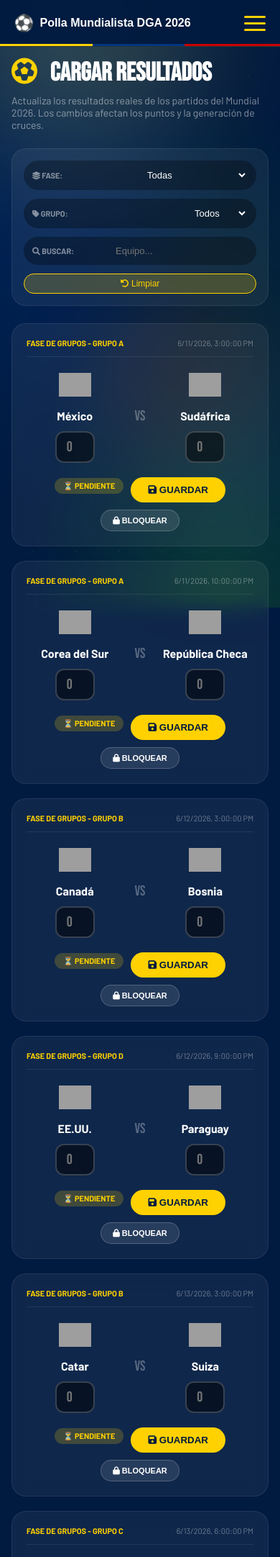
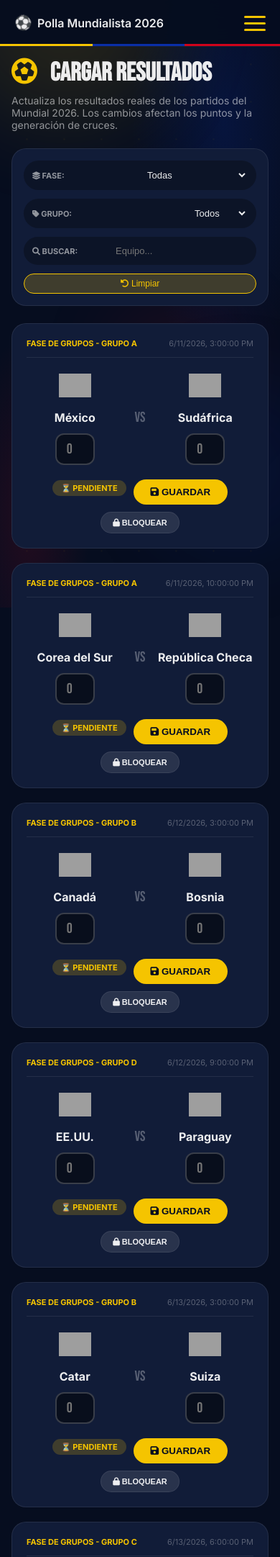
Before and after one commit to andyrdavila-lgtm/polla, a Flask app: page /admin/partidos in a window 390 px wide. Shown: the top 2163 px of the page at 72% size. Run offline with Flask 3, Linux system fonts and the light colour scheme; the visitor is signed in with stand-in values (Sample User, id 1); grey boxes are pictures that could not be loaded.

Commit message:
Update and rename backend/templates/admin_partidos.html to templates/admin_partidos.html

```diff
--- a/backend/templates/admin_partidos.html
+++ b/templates/admin_partidos.html
@@ -3,51 +3,56 @@
 <head>
     <meta charset="UTF-8">
     <meta name="viewport" content="width=device-width, initial-scale=1.0, user-scalable=yes">
-    <title>Cargar Resultados - Admin Polla Mundialista</title>
+    <title>Cargar Resultados · Admin Polla Mundialista 2026</title>
     <link rel="preconnect" href="https://fonts.googleapis.com">
-    <link href="https://fonts.googleapis.com/css2?family=Bebas+Neue&family=Barlow:wght@400;600;700&display=swap" rel="stylesheet">
+    <link href="https://fonts.googleapis.com/css2?family=Bebas+Neue&family=Inter:wght@400;500;600;700&display=swap" rel="stylesheet">
     <link rel="stylesheet" href="https://cdnjs.cloudflare.com/ajax/libs/font-awesome/6.0.0/css/all.min.css">
     <style>
-        /* ===== ESTILOS (MANTENIDOS) ===== */
         :root {
-            --ec-yellow: #FFD100;
-            --ec-blue: #003580;
-            --ec-red: #CC0001;
-            --ec-dark: #001a40;
-            --ec-green: #1a6b1a;
-            --white: #ffffff;
+            --y:   #F5C400;
+            --b:   #0A2FA8;
+            --r:   #D0021B;
+            --dk:  #060D1F;
+            --mid: #0D1A3A;
+            --s1:  #111C38;
+            --s2:  #162040;
+            --brd: rgba(255,255,255,0.08);
+            --tx:  rgba(255,255,255,0.92);
+            --txm: rgba(255,255,255,0.55);
+            --txd: rgba(255,255,255,0.30);
+            --green: #1a6b1a;
         }
         * { margin: 0; padding: 0; box-sizing: border-box; }
         body {
-            font-family: 'Barlow', sans-serif;
-            background: var(--ec-dark);
-            color: var(--white);
+            font-family: 'Inter', sans-serif;
+            background: var(--dk);
+            color: var(--tx);
         }
         .bg-canvas {
             position: fixed; inset: 0; z-index: 0;
-            background: radial-gradient(ellipse at 20% 0%, rgba(0,53,128,0.6) 0%, transparent 60%),
-                        radial-gradient(ellipse at 80% 100%, rgba(26,107,26,0.4) 0%, transparent 60%),
-                        var(--ec-dark);
+            background: radial-gradient(ellipse 55% 70% at 80% 20%, rgba(10,47,168,0.22) 0%, transparent 60%),
+                        radial-gradient(ellipse 40% 55% at 10% 85%, rgba(208,2,27,0.14) 0%, transparent 55%),
+                        var(--dk);
             pointer-events: none;
         }
         .bg-canvas::after {
             content: '';
             position: absolute; inset: 0;
-            background-image: radial-gradient(circle, rgba(255,209,0,0.06) 1px, transparent 1px);
-            background-size: 60px 60px;
-            animation: gridDrift 25s linear infinite;
+            background-image: radial-gradient(circle, rgba(245,196,0,0.05) 1px, transparent 1px);
+            background-size: 52px 52px;
+            animation: gridDrift 30s linear infinite;
         }
-        @keyframes gridDrift { to { background-position: 60px 60px; } }
+        @keyframes gridDrift { to { background-position: 52px 52px; } }
         .floater {
             position: fixed; z-index: 0;
-            width: 320px; height: 320px;
-            border-radius: 50%; filter: blur(80px);
-            pointer-events: none; opacity: 0.18;
+            width: 280px; height: 280px;
+            border-radius: 50%; filter: blur(60px);
+            pointer-events: none; opacity: 0.12;
             animation: floatBall 18s ease-in-out infinite;
         }
-        .floater-1 { background: var(--ec-yellow); top: -80px; left: -80px; }
-        .floater-2 { background: var(--ec-blue); bottom: 10%; right: -100px; animation-delay: -6s; }
-        .floater-3 { background: var(--ec-red); top: 50%; left: 40%; animation-delay: -12s; width: 200px; height: 200px; }
+        .floater-1 { background: var(--y); top: -80px; left: -80px; }
+        .floater-2 { background: var(--b); bottom: 10%; right: -100px; animation-delay: -6s; }
+        .floater-3 { background: var(--r); top: 50%; left: 40%; animation-delay: -12s; width: 180px; height: 180px; }
         @keyframes floatBall {
             0%,100% { transform: translate(0,0) scale(1); }
             33% { transform: translate(30px,-40px) scale(1.1); }
@@ -55,9 +60,9 @@
         }
         nav {
             position: fixed; top: 0; left: 0; right: 0; z-index: 1000;
-            background: rgba(0,26,64,0.95);
+            background: rgba(6,13,31,0.95);
             backdrop-filter: blur(16px);
-            border-bottom: 1px solid rgba(255,209,0,0.15);
+            border-bottom: 1px solid var(--brd);
         }
         .nav-container {
             display: flex; align-items: center; justify-content: space-between;
@@ -66,12 +71,12 @@
         }
         .nav-brand {
             display: flex; align-items: center; gap: 8px;
-            font-family: 'Barlow Condensed', sans-serif;
-            font-size: 16px; font-weight: 700;
-            color: var(--white);
+            font-family: 'Inter', sans-serif;
+            font-size: 1rem; font-weight: 600;
+            color: var(--tx);
             text-decoration: none;
         }
-        .nav-brand .ball { font-size: 22px; animation: spin 4s linear infinite; }
+        .nav-brand .ball { font-size: 1.2rem; animation: spin 4s linear infinite; }
         @keyframes spin { to { transform: rotate(360deg); } }
         .menu-toggle {
             display: none; flex-direction: column;
@@ -79,7 +84,7 @@
         }
         .menu-toggle span {
             display: block; height: 3px; width: 100%;
-            background-color: var(--ec-yellow); border-radius: 3px;
+            background-color: var(--y); border-radius: 3px;
             transition: all 0.3s ease;
         }
         .menu-toggle.active span:nth-child(1) { transform: translateY(9px) rotate(45deg); }
@@ -89,14 +94,14 @@
             display: flex; gap: 24px; list-style: none; transition: all 0.3s ease;
         }
         .nav-links a {
-            font-family: 'Barlow Condensed', sans-serif; font-size: 14px;
-            font-weight: 600; letter-spacing: 0.08em; text-transform: uppercase;
-            color: rgba(255,255,255,0.7); text-decoration: none; transition: color 0.3s;
+            font-family: 'Inter', sans-serif; font-size: 0.8rem;
+            font-weight: 500; letter-spacing: 0.03em; text-transform: uppercase;
+            color: var(--txm); text-decoration: none; transition: color 0.3s;
         }
-        .nav-links a:hover, .nav-links a.active { color: var(--ec-yellow); }
+        .nav-links a:hover, .nav-links a.active { color: var(--y); }
         .nav-stripe {
             height: 3px;
-            background: linear-gradient(90deg, var(--ec-yellow) 33%, var(--ec-blue) 33% 66%, var(--ec-red) 66%);
+            background: linear-gradient(90deg, var(--y) 33%, var(--b) 33% 66%, var(--r) 66%);
             position: absolute; bottom: 0; left: 0; right: 0;
         }
         @media (max-width: 768px) {
@@ -119,11 +124,11 @@
         .page-header { margin-bottom: 24px; }
         .page-header h1 {
             font-family: 'Bebas Neue', sans-serif;
-            font-size: 36px; color: var(--white);
+            font-size: 36px; color: var(--tx);
         }
-        .page-header h1 i { color: var(--ec-yellow); margin-right: 12px; }
+        .page-header h1 i { color: var(--y); margin-right: 12px; }
         .page-header p {
-            color: rgba(255,255,255,0.5);
+            color: var(--txm);
             font-size: 14px;
             margin-top: 8px;
         }
@@ -131,13 +136,14 @@
             padding: 12px 16px; border-radius: 12px; margin-bottom: 16px;
             font-size: 14px; display: none;
         }
-        .alert-success { background: rgba(26,107,26,0.2); border: 1px solid var(--ec-green); color: #90EE90; }
-        .alert-danger { background: rgba(204,0,1,0.2); border: 1px solid var(--ec-red); color: #ff6b6b; }
-        .alert-warning { background: rgba(255,209,0,0.2); border: 1px solid var(--ec-yellow); color: #FFD100; }
+        .alert-success { background: rgba(26,107,26,0.2); border: 1px solid var(--green); color: #90EE90; }
+        .alert-danger { background: rgba(208,2,27,0.2); border: 1px solid var(--r); color: #ff7a7a; }
+        .alert-warning { background: rgba(245,196,0,0.2); border: 1px solid var(--y); color: var(--y); }
 
         .filters-bar {
-            background: rgba(255,255,255,0.06); backdrop-filter: blur(12px);
-            border: 1px solid rgba(255,255,255,0.08); border-radius: 20px;
+            background: var(--s1);
+            border: 1px solid var(--brd);
+            border-radius: 20px;
             padding: 16px; margin-bottom: 24px;
         }
         .filters-row {
@@ -149,19 +155,19 @@
         }
         .filter-group label {
             font-size: 11px; font-weight: 700; text-transform: uppercase;
-            color: rgba(255,255,255,0.5);
+            color: var(--txm);
         }
         .filter-group select, .filter-group input {
-            background: transparent; border: none; color: var(--white);
+            background: transparent; border: none; color: var(--tx);
             font-size: 13px; padding: 6px 8px; outline: none;
         }
-        .filter-group select option { background: var(--ec-dark); }
+        .filter-group select option { background: var(--dk); }
         .reset-btn {
-            background: rgba(255,209,0,0.2); border: 1px solid var(--ec-yellow);
-            color: var(--ec-yellow); padding: 6px 16px; border-radius: 40px;
+            background: rgba(245,196,0,0.2); border: 1px solid var(--y);
+            color: var(--y); padding: 6px 16px; border-radius: 40px;
             cursor: pointer; font-size: 12px; transition: all 0.3s;
         }
-        .reset-btn:hover { background: var(--ec-yellow); color: var(--ec-dark); }
+        .reset-btn:hover { background: var(--y); color: var(--dk); }
 
         .matches-grid {
             display: grid;
@@ -169,19 +175,20 @@
             gap: 20px;
         }
         .match-card {
-            background: rgba(255,255,255,0.06); backdrop-filter: blur(12px);
-            border: 1px solid rgba(255,255,255,0.08); border-radius: 20px;
+            background: var(--s1);
+            border: 1px solid var(--brd);
+            border-radius: 20px;
             padding: 20px; transition: all 0.3s;
         }
-        .match-card:hover { border-color: var(--ec-yellow); transform: translateY(-4px); }
-        .match-card.bloqueado { opacity: 0.7; border-color: var(--ec-red); }
+        .match-card:hover { border-color: var(--y); transform: translateY(-4px); }
+        .match-card.bloqueado { opacity: 0.7; border-color: var(--r); }
         .match-header {
             display: flex; justify-content: space-between; align-items: center;
             padding-bottom: 12px; margin-bottom: 16px;
-            border-bottom: 1px solid rgba(255,255,255,0.08);
+            border-bottom: 1px solid var(--brd);
         }
-        .match-phase { font-size: 11px; font-weight: 700; color: var(--ec-yellow); text-transform: uppercase; }
-        .match-date { font-size: 11px; color: rgba(255,255,255,0.4); }
+        .match-phase { font-size: 11px; font-weight: 700; color: var(--y); text-transform: uppercase; }
+        .match-date { font-size: 11px; color: var(--txd); }
         .match-teams {
             display: flex; align-items: center; justify-content: space-between;
             gap: 16px; margin-bottom: 20px;
@@ -193,10 +200,10 @@
             width: 70px; text-align: center; font-size: 24px;
             font-family: 'Bebas Neue', sans-serif;
             background: rgba(0,0,0,0.5); border: 2px solid rgba(255,255,255,0.2);
-            border-radius: 12px; padding: 8px; color: var(--ec-yellow);
+            border-radius: 12px; padding: 8px; color: var(--y);
         }
-        .score-input:focus { outline: none; border-color: var(--ec-yellow); }
-        .vs { font-family: 'Bebas Neue', sans-serif; font-size: 20px; color: rgba(255,255,255,0.3); }
+        .score-input:focus { outline: none; border-color: var(--y); }
+        .vs { font-family: 'Bebas Neue', sans-serif; font-size: 20px; color: var(--txd); }
         .penalty-section {
             margin-top: 12px; padding-top: 8px;
             border-top: 1px dashed rgba(255,159,67,0.3);
@@ -214,26 +221,26 @@
             display: flex; justify-content: center; gap: 10px; flex-wrap: wrap;
         }
         .btn-save {
-            background: var(--ec-yellow); color: var(--ec-dark); border: none;
+            background: var(--y); color: var(--dk); border: none;
             padding: 10px 24px; border-radius: 30px; font-weight: 700;
             cursor: pointer; transition: transform 0.2s;
         }
         .btn-save:hover { transform: scale(1.05); }
         .btn-save:disabled { opacity: 0.6; cursor: not-allowed; transform: none; }
         .btn-bloqueo {
-            background: rgba(255,255,255,0.1); border: 1px solid rgba(255,255,255,0.2);
+            background: rgba(255,255,255,0.1); border: 1px solid var(--brd);
             padding: 8px 16px; border-radius: 30px; font-weight: 600;
-            font-size: 11px; cursor: pointer; transition: all 0.2s; color: var(--white);
+            font-size: 11px; cursor: pointer; transition: all 0.2s; color: var(--tx);
         }
-        .btn-bloqueo.bloqueado { background: rgba(204,0,1,0.3); border-color: var(--ec-red); color: #ff6b6b; }
+        .btn-bloqueo.bloqueado { background: rgba(208,2,27,0.3); border-color: var(--r); color: #ff7a7a; }
         .btn-bloqueo:hover { transform: scale(1.02); }
         .status-badge {
             display: inline-block; padding: 4px 12px; border-radius: 20px;
             font-size: 11px; font-weight: 700;
         }
-        .status-pendiente { background: rgba(255,209,0,0.2); color: var(--ec-yellow); }
+        .status-pendiente { background: rgba(245,196,0,0.2); color: var(--y); }
         .status-finalizado { background: rgba(26,107,26,0.3); color: #4caf50; }
-        .status-bloqueado { background: rgba(204,0,1,0.3); color: #ff6b6b; }
+        .status-bloqueado { background: rgba(208,2,27,0.3); color: #ff7a7a; }
 
         .modal {
             display: none; position: fixed; z-index: 2000;
@@ -280,7 +287,7 @@
         }
         ::-webkit-scrollbar { width: 6px; }
         ::-webkit-scrollbar-track { background: rgba(255,255,255,0.05); }
-        ::-webkit-scrollbar-thumb { background: var(--ec-yellow); border-radius: 3px; }
+        ::-webkit-scrollbar-thumb { background: var(--y); border-radius: 3px; }
 
         .toast-notification {
             position: fixed; bottom: 30px; left: 50%;
@@ -307,7 +314,7 @@
     <nav>
         <div class="nav-container">
             <a class="nav-brand" href="{{ url_for('dashboard') }}">
-                <span class="ball">⚽</span> Polla Mundialista DGA 2026
+                <span class="ball">⚽</span> Polla Mundialista 2026
             </a>
             <div class="menu-toggle" id="menuToggle">
                 <span></span><span></span><span></span>
@@ -380,7 +387,7 @@
 
     <footer>
         <div class="footer-stripe"></div>
-        <div class="footer-text">© 2026 Polla Mundialista DGA LEGAL - Panel Administrador</div>
+        <div class="footer-text">© 2026 Polla Mundialista 2026 — Panel Administrador</div>
     </footer>
 
     <div id="confirmModal" class="modal">
@@ -442,7 +449,7 @@
                 applyFilters();
             } catch (err) {
                 console.error(err);
-                document.getElementById('matchesContainer').innerHTML = '<div style="text-align:center; color:red;">Error al cargar los partidos</div>';
+                document.getElementById('matchesContainer').innerHTML = '<div style="text-align:center; color:#ff7a7a;">Error al cargar los partidos</div>';
             }
         }
 
```
Also changed, not shown: other parts of templates/admin_partidos.html (+11 -11 lines).
